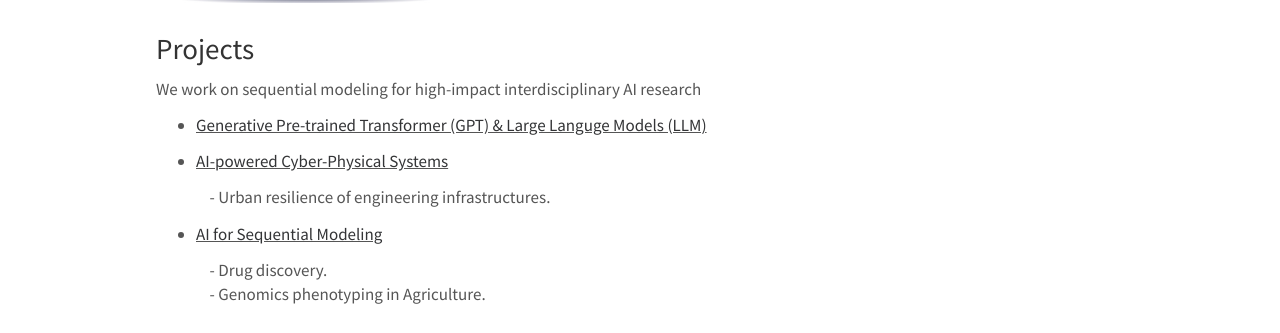
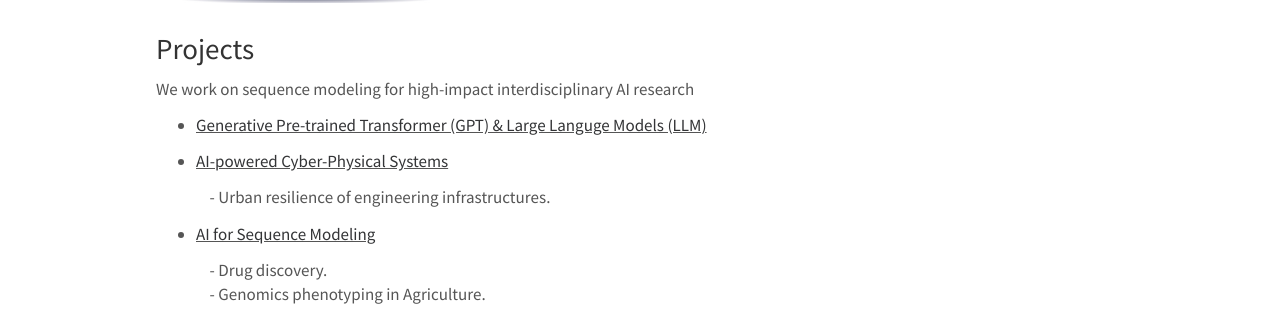
Before and after one commit to WENLU-W/WENLU-W.github.io, a Jekyll site: the page built from docs/_pages/team.md, in a window 1280 px wide and 1031 px high. Shown: the part 264-597 px from the top of the window. Built offline with Jekyll 4.4.1, drawn with Linux system fonts in a browser that asks for light colours; nearby versions of some CDN libraries.

Commit message:
Update team.md

```diff
--- a/docs/_pages/team.md
+++ b/docs/_pages/team.md
@@ -39,7 +39,7 @@
 </figure></center>
 -->
 
-We work on sequential modeling for high-impact interdisciplinary AI research
+We work on sequence modeling for high-impact interdisciplinary AI research
 
 * <ins>[Generative Pre-trained Transformer (GPT) & Large Languge Models (LLM)](https://wenlu-w.github.io/project/2022/01/01/llm.html)</ins>
 
@@ -47,7 +47,7 @@
 
 	&nbsp;&nbsp;&nbsp; - Urban resilience of engineering infrastructures. <br>
 
-* <ins>[AI for Sequential Modeling](https://wenlu-w.github.io/project/2021/09/01/sequential.html)<ins>
+* <ins>[AI for Sequence Modeling](https://wenlu-w.github.io/project/2021/09/01/sequential.html)<ins>
 
 	&nbsp;&nbsp;&nbsp; - Drug discovery. <br>
 	&nbsp;&nbsp;&nbsp; - Genomics phenotyping in Agriculture. <br>
```
